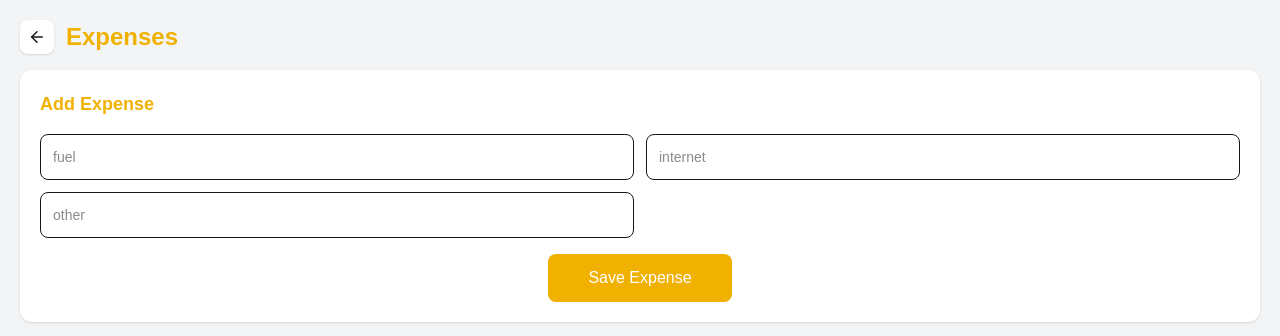
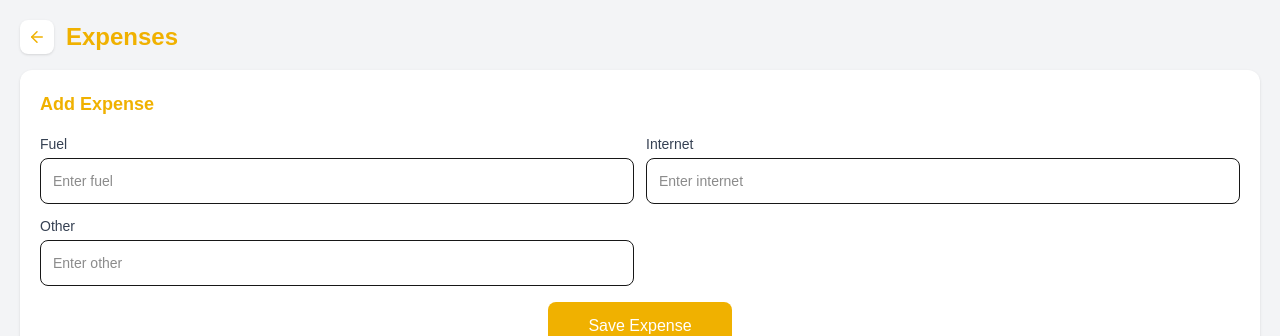
Before and after one commit to rillygulma/Shop-Manager, a Next.js app: page /expenses in a window 1280 px wide. Shown: the top 336 px of the page. Built offline with nearby package versions, Linux system fonts and the light colour scheme; no server answers.

Commit message:
feat: add labels and placeholders to expense form inputs

```diff
--- a/app/expenses/page.tsx
+++ b/app/expenses/page.tsx
@@ -164,7 +164,7 @@ export default function ExpensesPage() {
       <div className="flex items-center gap-3 mb-4">
         <button
           onClick={() => router.back()}
-          className="p-2 bg-white rounded-lg shadow"
+          className="p-2 bg-white text-yellow-500 rounded-lg shadow"
         >
           <ArrowLeft size={18} />
         </button>
@@ -184,15 +184,20 @@ export default function ExpensesPage() {
 
         <div className="grid grid-cols-1 sm:grid-cols-2 gap-3">
           {fields.map((field) => (
+            <div key={field} className="flex flex-col gap-1">
+              <label className="text-sm font-medium text-gray-700 capitalize">
+                {field}
+              </label>
+
               <input
-              key={field}
                 type="number"
                 name={field}
                 value={form[field]}
                 onChange={handleChange}
-              placeholder={field}
+                placeholder={`Enter ${field}`}
                 className="border p-3 rounded-lg text-sm w-full"
               />
+            </div>
           ))}
         </div>
 
```
Lines whose indentation alone changed are shown as unchanged.
